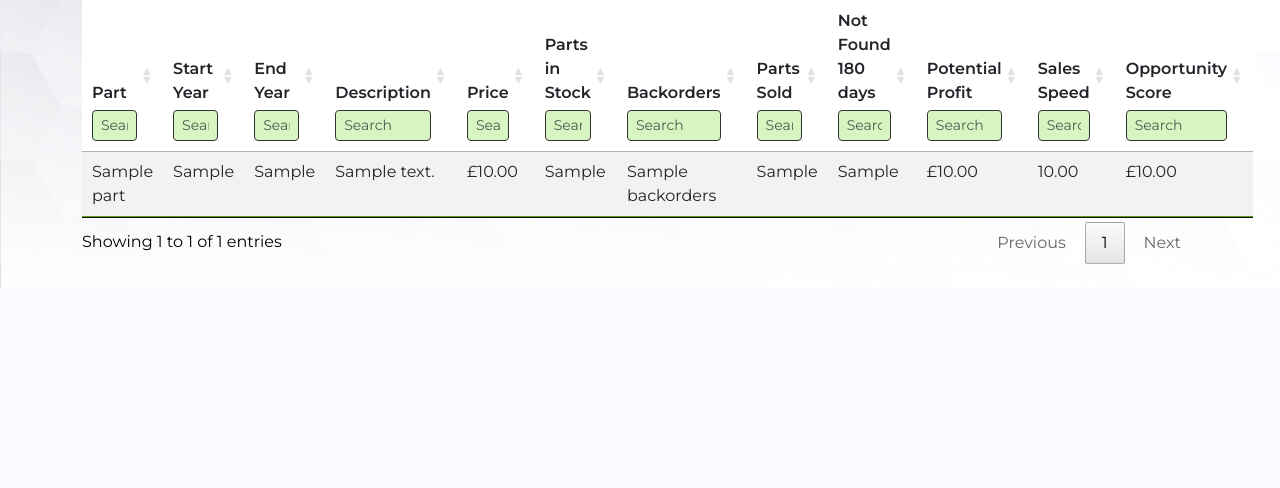
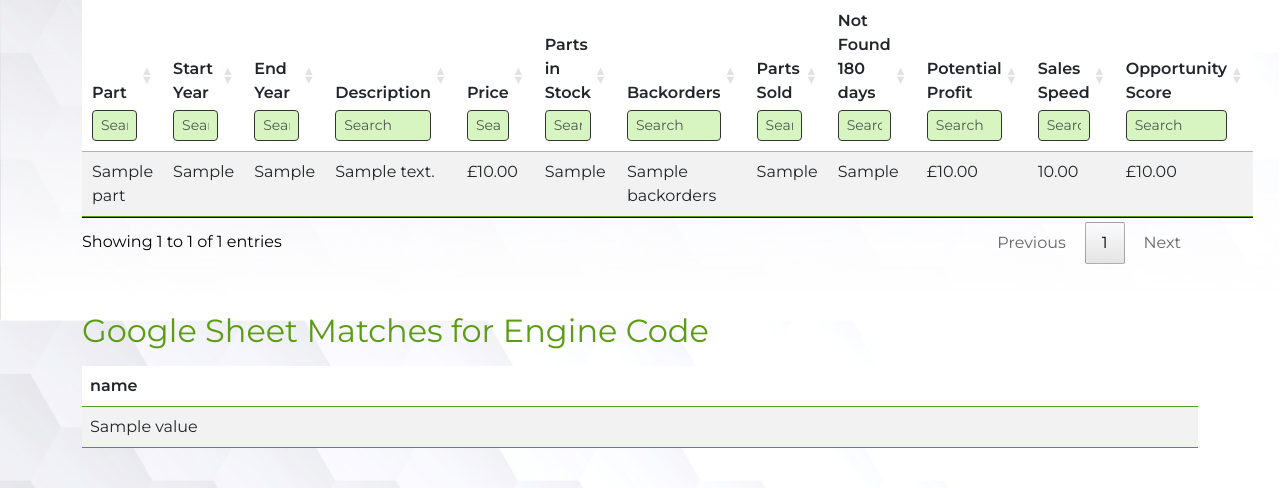
Before and after one commit to Silverlake-nacho/test-part-sales-opportunity, a Python web app: template templates/index.html in a window 1280 px wide. Shown: the part 533-1021 px from the top of the page. Before the commit the page ends 821 px from the top, so only its background shows below. Run offline with Jinja, Linux system fonts and the light colour scheme; the template is opened without the code that fills it: most values are stand-ins (such as "Sample title", 1, 10 or a date in 2020); some libraries are stand-ins or nearby versions.

Commit message:
Update index.html

```diff
--- a/templates/index.html
+++ b/templates/index.html
@@ -139,6 +139,28 @@
         </tbody>
       </table>
       {% endif %}
+	    {% if google_sheet_matches %}
+<h2 class="mt-5">Google Sheet Matches for Engine Code</h2>
+<table class="table table-striped mt-3">
+  <thead>
+    <tr>
+      {% for key in google_sheet_matches[0].keys() %}
+      <th>{{ key }}</th>
+      {% endfor %}
+    </tr>
+  </thead>
+  <tbody>
+    {% for row in google_sheet_matches %}
+    <tr>
+      {% for value in row.values() %}
+      <td>{{ value }}</td>
+      {% endfor %}
+    </tr>
+    {% endfor %}
+  </tbody>
+</table>
+{% endif %}
+
     </div>
 
     <script>
```
